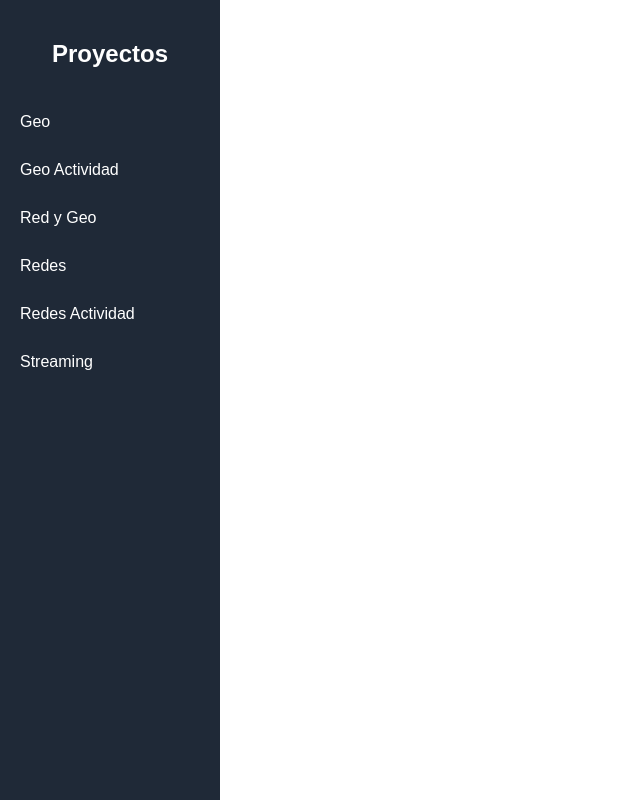
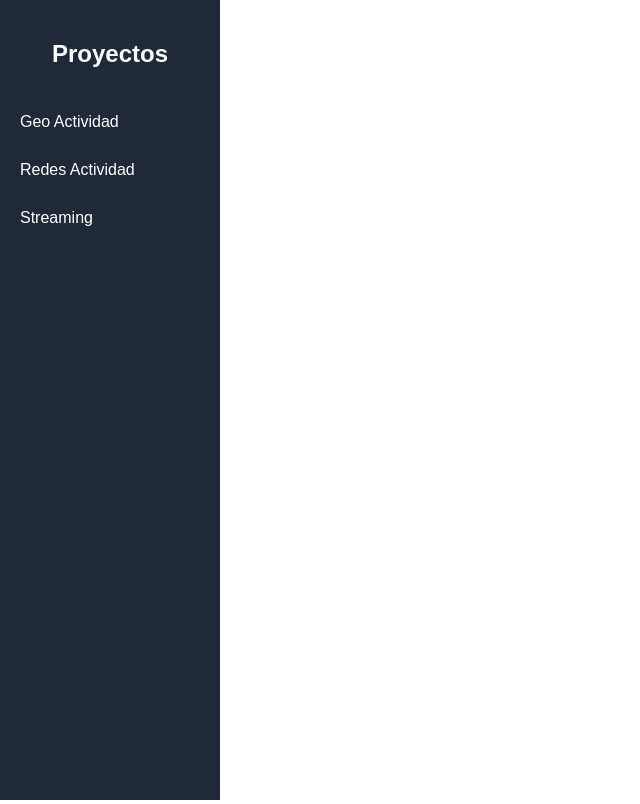
Before and after one commit to JoseAxelC/AWOS, a plain HTML site: page index.html in a window 1280 px wide. Shown: the whole page, without its empty margins (0-640 px from the left). Drawn offline with Linux system fonts and the light colour scheme.

Commit message:
Update index.html

```diff
--- a/index.html
+++ b/index.html
@@ -56,10 +56,8 @@ iframe{
 <div class="sidebar">
 <h2>Proyectos</h2>
 
-<a href="Geo.html" target="visor">Geo</a>
+
 <a href="GeoAct.html" target="visor">Geo Actividad</a>
-<a href="REDYGEO.html" target="visor">Red y Geo</a>
-<a href="RedS.html" target="visor">Redes</a>
 <a href="RedSAct.html" target="visor">Redes Actividad</a>
 <a href="cerrado.html" target="visor">Streaming</a>
 
```
